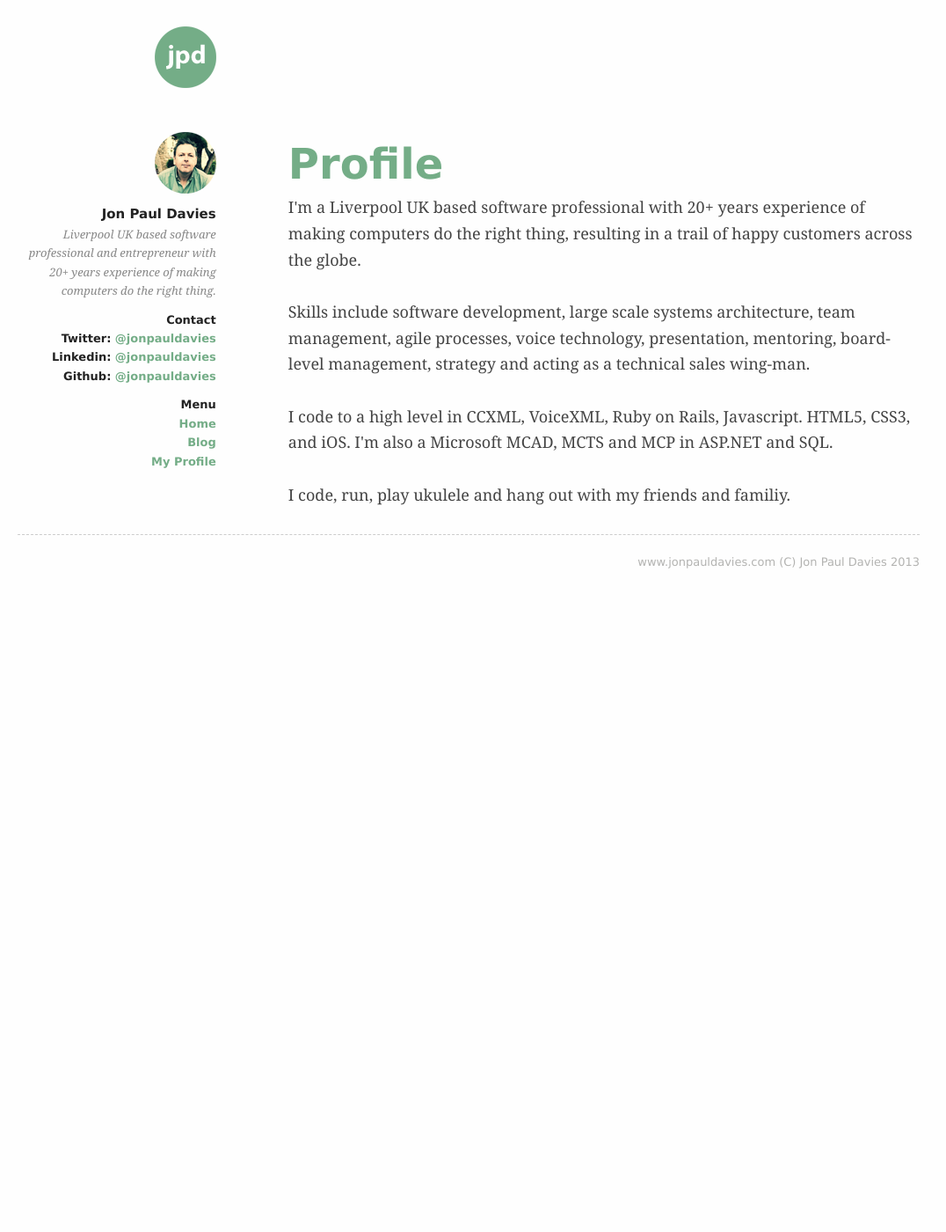
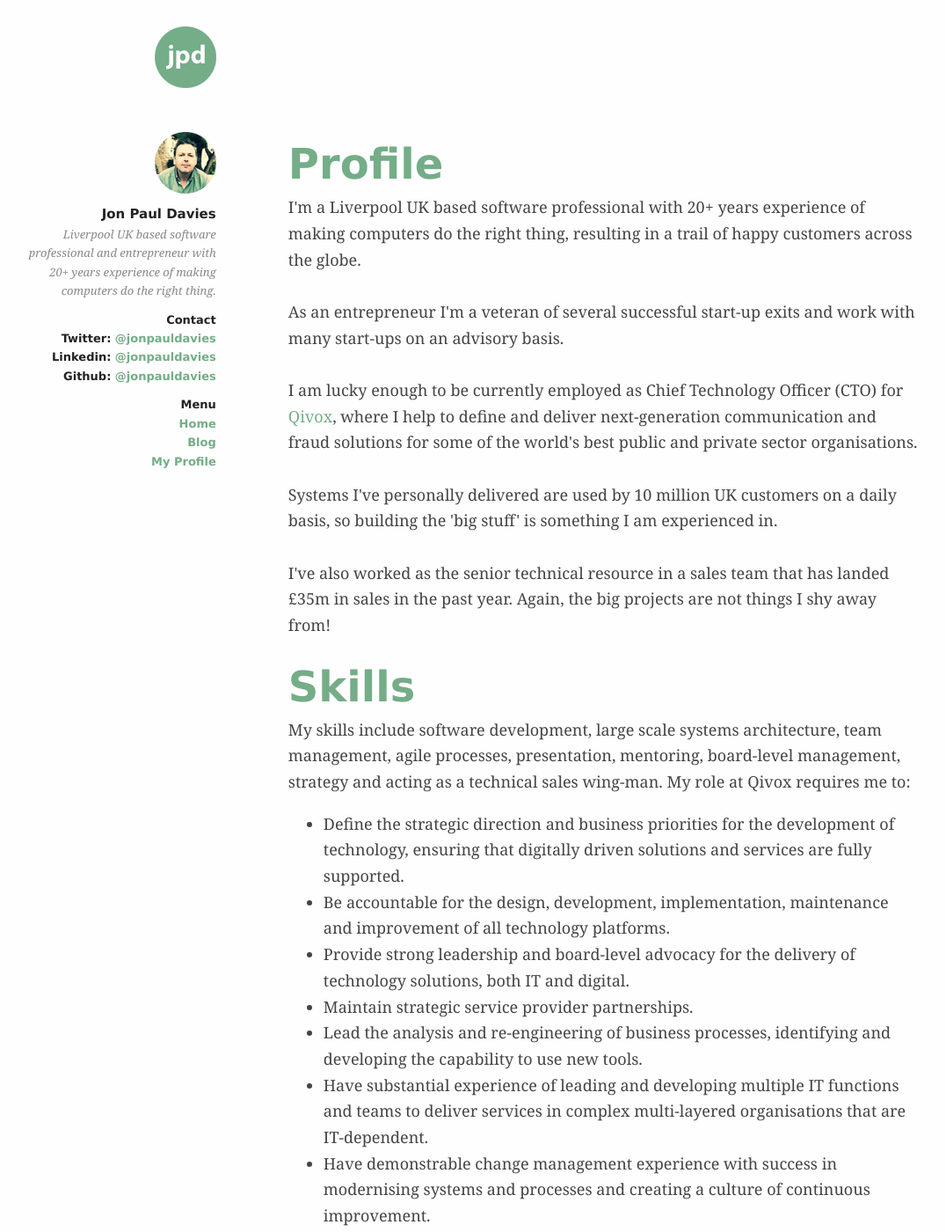
Before and after one commit to jonpauldavies/jonpauldavies.github.io, a Jekyll site: the page built from profile.html, in a window 1280 px wide and 1400 px high. Shown: the whole window at 88% size, without its empty margins (107-1183 px from the left). Built offline with Jekyll 4.4.1, drawn with Linux system fonts in a browser that asks for light colours; nearby versions of some CDN libraries; Markdown is read by kramdown in place of the engine named in the settings; some of the changed text lies outside the part shown.

Commit message:
updated profile

```diff
--- a/blog/index.html
+++ b/blog/index.html
@@ -8,8 +8,8 @@ title: "Jon Paul Davies | Blog"
 
     <div class="postexcerpt">
       <h3><a href="{{ post.url }}">{{ post.title }}</a></h3>
-      {{ post.excerpt }}
-      <div class="postexcerptmeta">Published {{ post.date | date_to_string }}. <a href="{{ post.url }}">Read More...</a></div>
+      {{ post.content }}
+      <div class="postexcerptmeta">Published {{ post.date | date_to_string }}.</div>
     </div>
   {% endfor %}
 
--- a/profile.html
+++ b/profile.html
@@ -5,9 +5,50 @@ layout: column
 <h2 style="color:#74ad87;">Profile </h2>
 I'm a Liverpool UK based software professional with 20+ years experience of making computers do the right thing, resulting in a trail of happy customers across the globe.<br/><br/>
 
-Skills include software development, large scale systems architecture, team management, agile processes, voice technology, presentation, mentoring, board-level management, strategy and acting as a technical sales wing-man.<br/><br/>
+As an entrepreneur I'm a veteran of several successful start-up exits and work with many start-ups on an advisory basis.<br/><br/>
 
-I code to a high level in CCXML, VoiceXML, Ruby on Rails, Javascript. HTML5, CSS3, and iOS. I'm also a Microsoft MCAD, MCTS and MCP in ASP.NET and SQL.<br/><br/>
+I am lucky enough to be currently employed as Chief Technology Officer (CTO) for <a href="http://www.qivox.co.uk">Qivox</a>,  where I help to define and deliver next-generation communication and fraud solutions for some of the world's best public and private sector organisations.<br/><br/>
 
-I code, run, play ukulele and hang out with my friends and familiy.
+Systems I've personally delivered are used by 10 million UK customers on a daily basis, so building the 'big stuff' is something I am experienced in.<br/><br/>
+
+I've also worked as the senior technical resource in a sales team that has landed £35m in sales in the past year. Again, the big projects are not things I shy away from!<br/><br/>
+
+<h2 style="color:#74ad87;">Skills </h2>
+
+My skills include software development, large scale systems architecture, team management, agile processes, presentation, mentoring, board-level management, strategy and acting as a technical sales wing-man. My role at Qivox requires me to:
+
+<ul><li>Define the strategic direction and business priorities for the development of technology, ensuring that digitally driven solutions and services are fully supported. </li>
+
+<li>Be accountable for the design, development, implementation, maintenance and improvement of all technology platforms.</li>
+
+<li>Provide strong leadership and board-level advocacy for the delivery of technology solutions, both IT and digital.</li>
+
+<li>Maintain strategic service provider partnerships.</li>
+
+<li>Lead the analysis and re-engineering of business processes, identifying and developing the capability to use new tools.</li>
+
+<li>Have substantial experience of leading and developing multiple IT functions and teams to deliver services in complex multi-layered organisations that are IT-dependent.
+</li>
+<li>Have demonstrable change management experience with success in modernising systems and processes and creating a culture of continuous improvement.
+</li>
+<li>Have deep experience of leading IT/digital transformation projects in large multi-site, highly complex organisations. </li>
+
+<li>Experience of defining system architectures and the design and development of strategic information systems to deliver transformational change.
+</li>
+
+<li>Experience of innovative approaches to sourcing services.</li>
+
+<li>Experience of developing technology and digital strategies. </li>
+
+<li>Understanding and experience of using of agile project management techniques and working practices, open source, cloud platforms and digital services.
+</li>
+<li>Awareness of industry standard security issues and processes.</li>
+</ul>
+
+I code too, to a high level in Ruby on Rails and JavaScript. I'm also a Microsoft MCPD, MCTS and MCP in ASP.NET and SQL.<br/><br/>
+<img src="/assets/certs.png" /><br/><br/>
+
+<h2 style="color:#74ad87;">Fun </h2>
+
+For fun I code, run, play ukulele and hang out with my friends and family.
 </div>
```
Also changed, not shown: _posts/2013-09-10-new-jekyll-powered-blog.markdown (line endings or trailing spaces), assets/certs.png (added).
